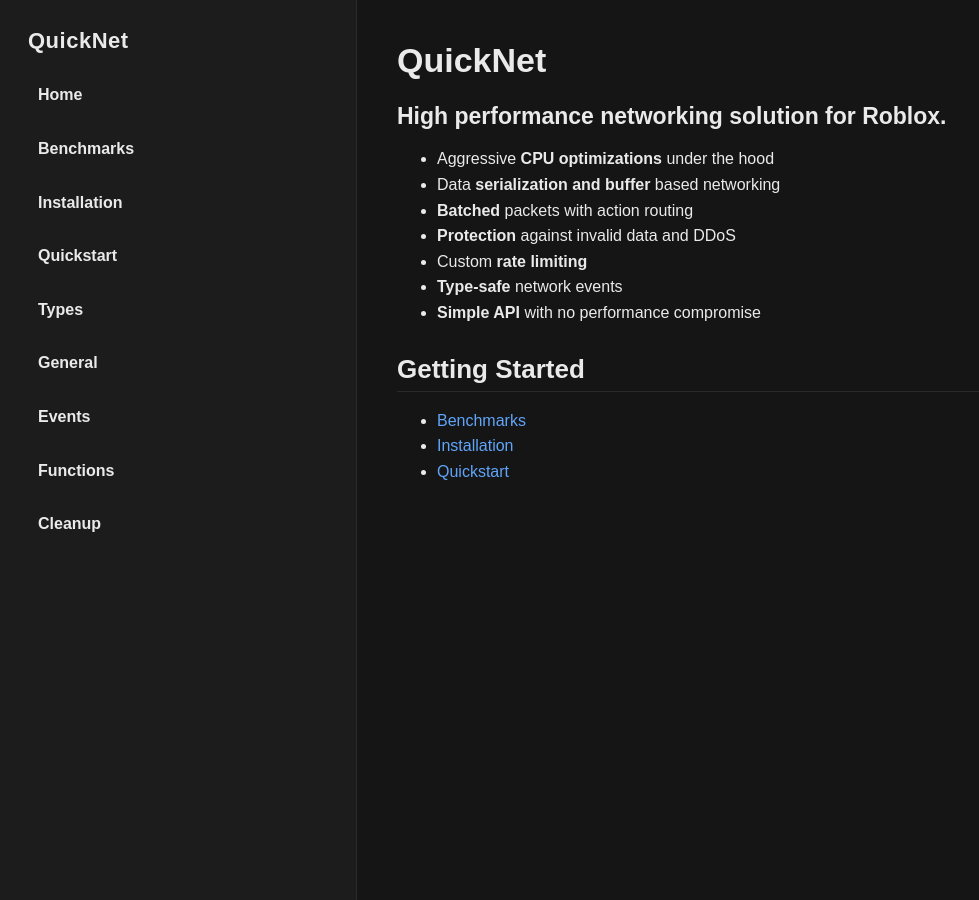
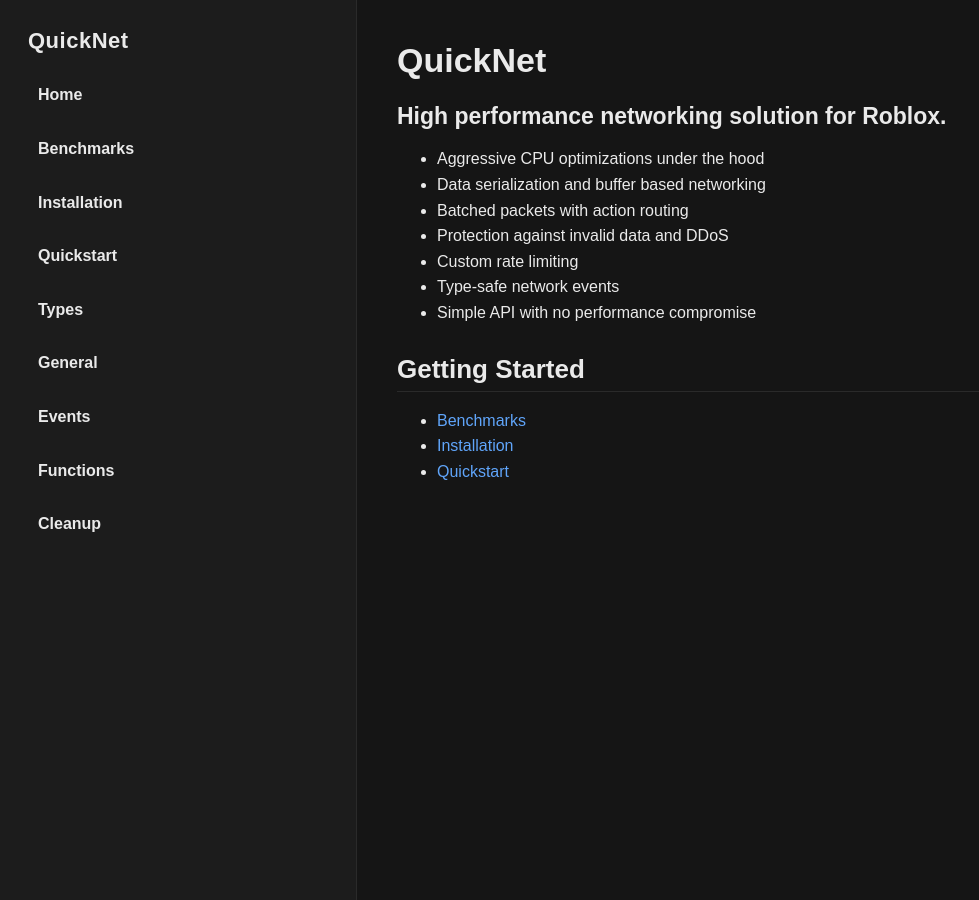
Before and after one commit to breadboardengineer1234/QuickNet, a Jekyll site: the page built from docs/index.md, in a window 1280 px wide and 900 px high. Shown: the whole window, without its empty margins (0-979 px from the left). Built offline with Jekyll 4.4.1, drawn with Linux system fonts in a browser that asks for light colours.

```diff
--- a/docs/index.md
+++ b/docs/index.md
@@ -6,13 +6,13 @@ title: Home
 # QuickNet
 ### High performance networking solution for Roblox.
 
-* Aggressive **CPU optimizations** under the hood
-* Data **serialization and buffer** based networking
-* **Batched** packets with action routing
-* **Protection** against invalid data and DDoS
-* Custom **rate limiting**
-* **Type-safe** network events
-* **Simple API** with no performance compromise
+* Aggressive CPU optimizations under the hood
+* Data serialization and buffer based networking
+* Batched packets with action routing
+* Protection against invalid data and DDoS
+* Custom rate limiting
+* Type-safe network events
+* Simple API with no performance compromise
 
 ## Getting Started
 
```
